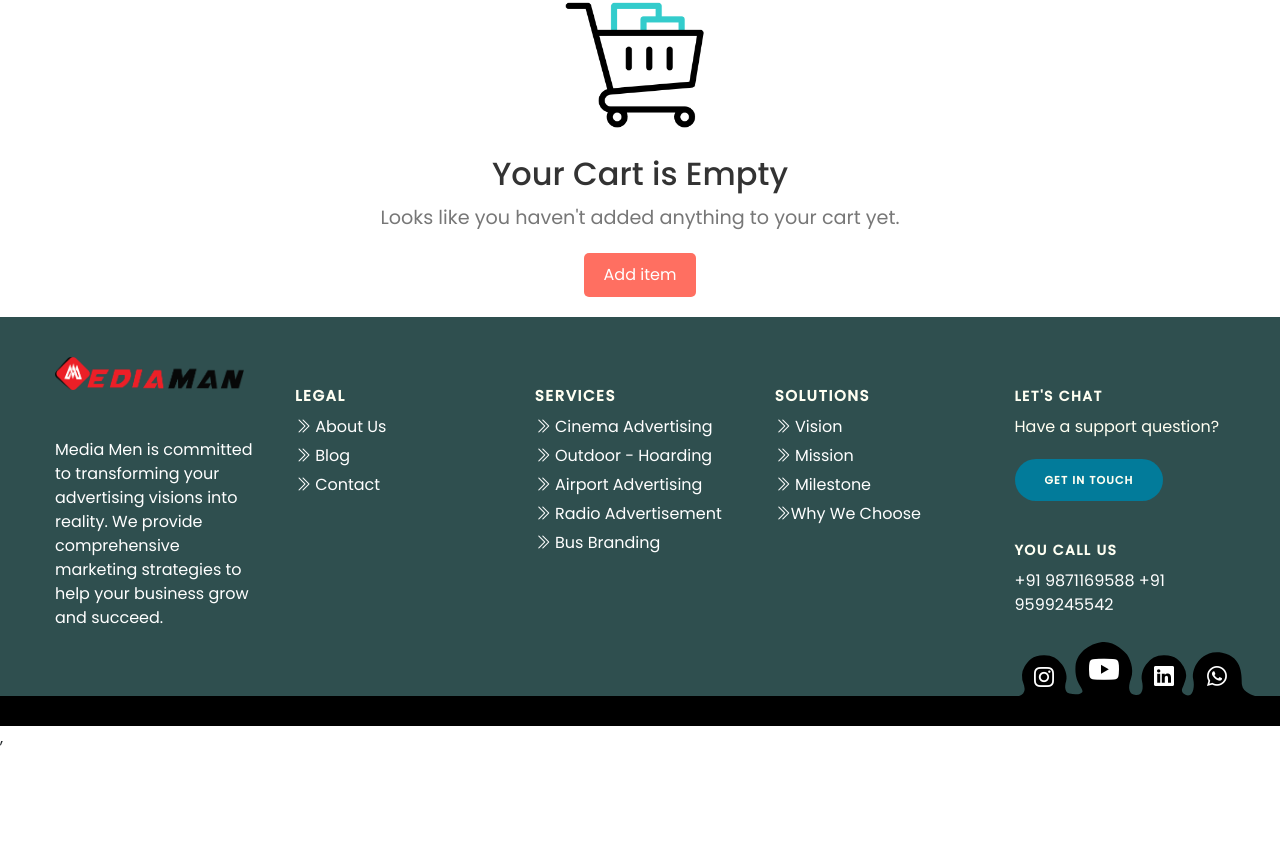
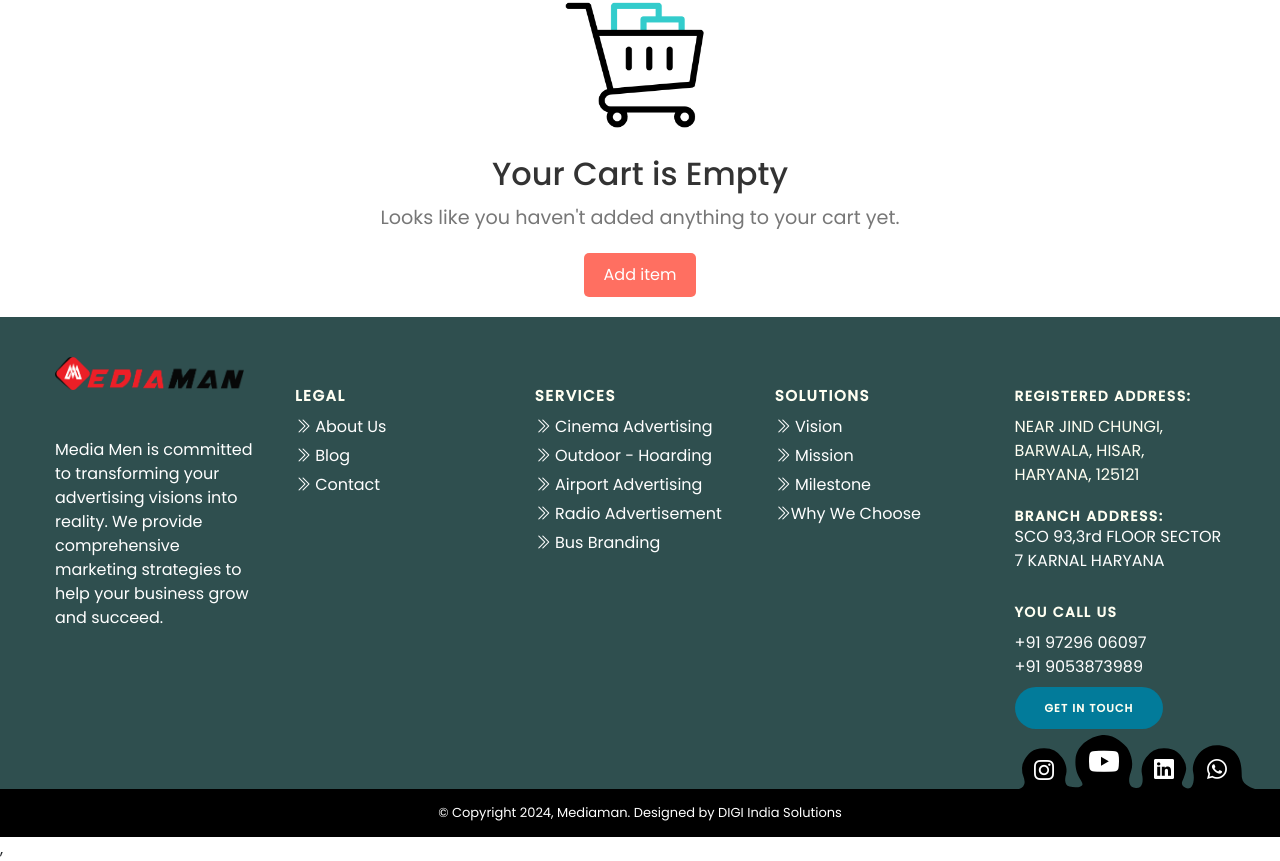
Before and after one commit to Digi-India-Solutions/Media-Man, a React (Create React App) app in the folder frontend/: page /cart in a window 1280 px wide. Shown: the part 288-1149 px from the top of the page. Before the commit the page ends 1038 px from the top, so only its background shows below. Built offline with nearby package versions, Linux system fonts and the light colour scheme.

Commit message:
add chnages

```diff
--- a/frontend/src/Component/Cart/Cart.jsx
+++ b/frontend/src/Component/Cart/Cart.jsx
@@ -89,7 +89,7 @@ function Cart() {
           phone,
           state,
           message,
-          totalPrice:totalPrice,
+          totalPrice: totalPrice,
           item: cinemaItems.map(item => ({
             cinemaName: item.cinema || "",
             category: item.category || "",
@@ -112,7 +112,7 @@ function Cart() {
           phone,
           state,
           message,
-          totalPrice:totalPrice,
+          totalPrice: totalPrice,
           hoadingcart: hoadingItems.map(item => ({
             media: item.media || "",
             state: item.state || "",
@@ -136,7 +136,7 @@ function Cart() {
           phone,
           state,
           message,
-          totalPrice:totalPrice,
+          totalPrice: totalPrice,
           radiocart: radioItems.map(item => ({
             station: item.station || "",
             state: item.state || "",
@@ -313,7 +313,27 @@ function Cart() {
                     </tr>
                   </tfoot>
                 </table>
-
+                <div>
+                  {
+                    cartType === "cinema" ? <><div>
+                      <strong>How Does Cinema Advertising Work?</strong>
+                      <br />
+                      Cinema advertising includes both Onscreen and Offscreen options. Ads can run either before the movie starts or during the interval. Rates are consistent for both pre-movie and interval ads.
+                      <br />
+                     <strong> What Are the Cinema Advertising Options?</strong>
+                      <br />
+                      <strong>1. Slide Advertising:</strong> This involves image ads, with or without audio. Booking requires a 1-day lead time.
+                      <br />
+                      <strong>2. Video Advertising:</strong> Requires CBFC approval and conversion to J2K format. After approval, ads are shown on selected screens. The lead time is 7 working days.
+                      <br />
+                      <strong>3. For Mega Blockbuster Movies:</strong> Premiums apply to all multiplex screens at 100%-200% of the rate card. <br />
+                       Premiums are for ROs under 5 weeks; the first week of campaigns with ROs of 5 weeks does not attract a premium.
+                      <br />
+                      <strong>4. For Blockbuster Movies:</strong> Premiums apply at 50%-150% of the rate card. <br />
+                      Premiums are for ROs under 4 weeks; the first week of campaigns with ROs of 4 weeks does not attract a premium.
+                    </div></> : null
+                  }
+                </div>
                 {/* Modal */}
                 <div
                   className="modal fade"
--- a/frontend/src/Component/Footer/Footer.jsx
+++ b/frontend/src/Component/Footer/Footer.jsx
@@ -91,17 +91,13 @@ const Footer = () => {
             </div>
             <div class="footer-content-column">
               <div class="footer-call-to-action">
-                <h2 class="footer-call-to-action-title"> Let's Chat</h2>
-                <p class="footer-call-to-action-description">
-                  Have a support question?
+                <h2 class="footer-call-to-action-title"> Registered Address:</h2>
+                <p class="footer-call-to-action-description text-uppercase">
+                  Near Jind Chungi, Barwala, Hisar, Haryana, 125121 <br />
                 </p>
-                <Link
-                  class="footer-call-to-action-button button"
-                  to="/contact"
-                  target="_self"
-                >
-                  Get in Touch
-                </Link>
+                <h2 class="footer-call-to-action-title">Branch Address:</h2>
+                <p> SCO 93,3rd FLOOR SECTOR 7 KARNAL HARYANA</p>
+
               </div>
               <div class="footer-call-to-action">
                 <h2 class="footer-call-to-action-title"> You Call Us</h2>
@@ -111,10 +107,17 @@ const Footer = () => {
                     to="tel:0124-64XXXX"
                     target="_self"
                   >
-                    +91 9871169588 +91 9599245542
+                    +91 97296 06097 <br /> +91 9053873989
                   </Link>
                 </p>
               </div>
+              <Link
+                class="footer-call-to-action-button button mt-2"
+                to="/contact"
+                target="_self"
+              >
+                Get in Touch
+              </Link>
             </div>
             <div class="footer-social-links">
               <svg
@@ -156,11 +159,9 @@ const Footer = () => {
           <div class="footer-copyright">
             <div class="footer-copyright-wrapper">
               <p class="footer-copyright-text">
-                {/* <Link class="footer-copyright-link" to="#" target="_self">
-
-                  ©2024. | Designed By: DIGI India Solution. | All rights
-                  reserved.
-                </Link> */}
+                <a class="footer-copyright-link" href="https://digiindiasolutions.com/" target="_blank">
+                © Copyright 2024, Mediaman. Designed by DIGI India Solutions
+                </a>
               </p>
             </div>
           </div>
```
Lines whose indentation alone changed are shown as unchanged.
